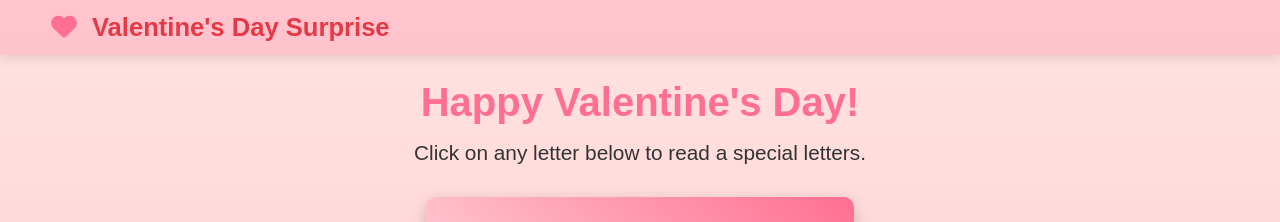
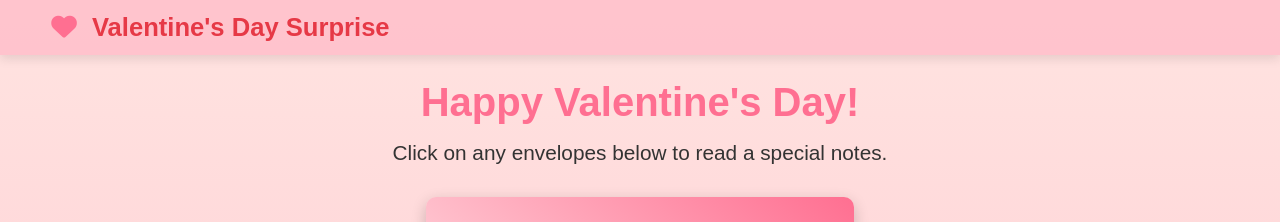
Before and after one commit to GenkeiXio/ValentinesDaySurprise, a plain HTML site: page letter.html in a window 1280 px wide. Shown: the top 222 px of the page. Drawn offline with nearby package versions, Linux system fonts and the light colour scheme.

Commit message:
Minor updates

```diff
--- a/letter.html
+++ b/letter.html
@@ -1,4 +1,4 @@
-<!DOCTYPE html>
+ <!DOCTYPE html>
 <html lang="en">
 <head>
     <meta charset="UTF-8">
@@ -24,7 +24,7 @@
     <!-- Main Content -->
     <div class="main-content">
         <h1>Happy Valentine's Day!</h1>
-        <p>Click on any letter below to read a special letters.</p>
+        <p>Click on any envelopes below to read a special notes.</p>
 
         <div class="box">
             <a href="index.html">Home</a>
```
